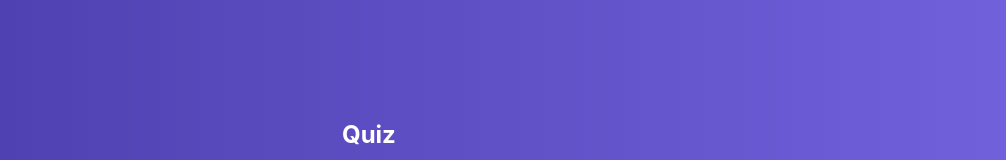
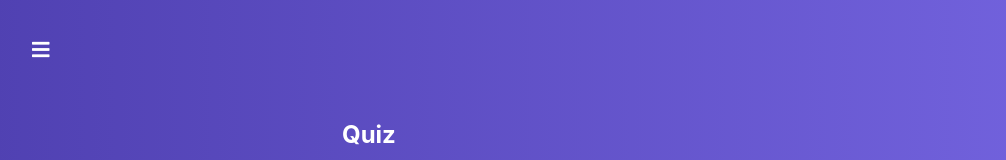
Before and after one commit to Ihornechypor/udemy_react_theory_part_2, a React app: page / in a window 1280 px wide. Shown: the top 160 px of the page, without its empty margins (8-1014 px from the left). Built offline with nearby package versions, Linux system fonts and the light colour scheme.

Commit message:
lesseon 56 menu add

```diff
--- /dev/null
+++ b/src/components/Navigation/MemuTogle/MemuTogle.js
@@ -0,0 +1,25 @@
+import React from 'react'
+import classes from './MemuTogle.module.css'
+
+const MemuTogle = props => {
+
+    const cls = [
+        classes.MemuTogle,
+        'fa'
+    ]
+    if(props.isOpen){
+        cls.push('fa-times')
+        cls.push(classes.open)
+        console.log(classes.open)
+    } else {
+        cls.push('fa-bars')
+    }
+
+    return (
+        <span
+            className={cls.join(' ')}
+            onClick={props.onTogle}
+        />
+    )
+}
+export default MemuTogle
--- /dev/null
+++ b/src/components/Navigation/MemuTogle/MemuTogle.module.css
@@ -0,0 +1,18 @@
+.MemuTogle {
+    position: fixed;
+    top: 40px;
+    left: 40px;
+    font-size: 20px;
+    cursor: pointer;
+    color: #fff;
+    z-index: 100;
+    transition: opacity,left .22s ease-in;
+}
+
+.MemuTogle:hover {
+    opacity: .7;
+}
+
+.MemuTogle.open{
+    left: 320px;
+}
--- a/src/hoc/Layout/Layout.js
+++ b/src/hoc/Layout/Layout.js
@@ -1,11 +1,25 @@
 import React, {Component} from 'react';
 import classes from './Layout.module.css';
+import MemuTogle from '../../components/Navigation/MemuTogle/MemuTogle'
 
 
 class Layout extends Component {
+    state = {
+        menu: false
+    }
+
+    toggleMenuHadler = () => {
+        this.setState({
+            menu: !this.state.menu
+        })
+    }
     render(){
         return (
             <div className={classes.Layout}>
+                <MemuTogle
+                    onTogle={this.toggleMenuHadler}
+                    isOpen={this.state.menu}
+                />
                 <main>
                     { this.props.children }
                 </main>
```
